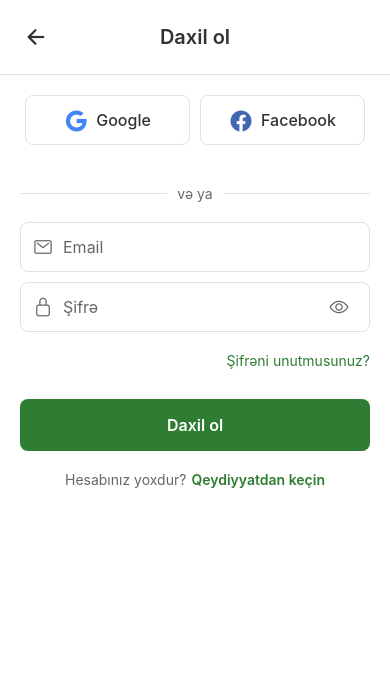
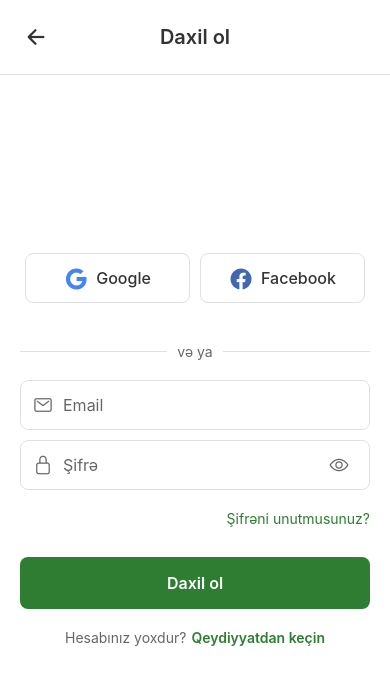
Before and after one commit to zulfuqarov/KendBox, a React Native app: screen /Login in a window 390 px wide. Shown: the top 684 px of the page. Built offline with nearby package versions, Linux system fonts and the light colour scheme.

Commit message:
update loginscreens

```diff
--- a/screen/LoginScreen.jsx
+++ b/screen/LoginScreen.jsx
@@ -222,6 +222,7 @@ const styles = StyleSheet.create({
     formContainer: {
         flex: 1,
         padding: 20,
+        justifyContent: 'center',
     },
     socialButtonsContainer: {
         flexDirection: 'row',
```
